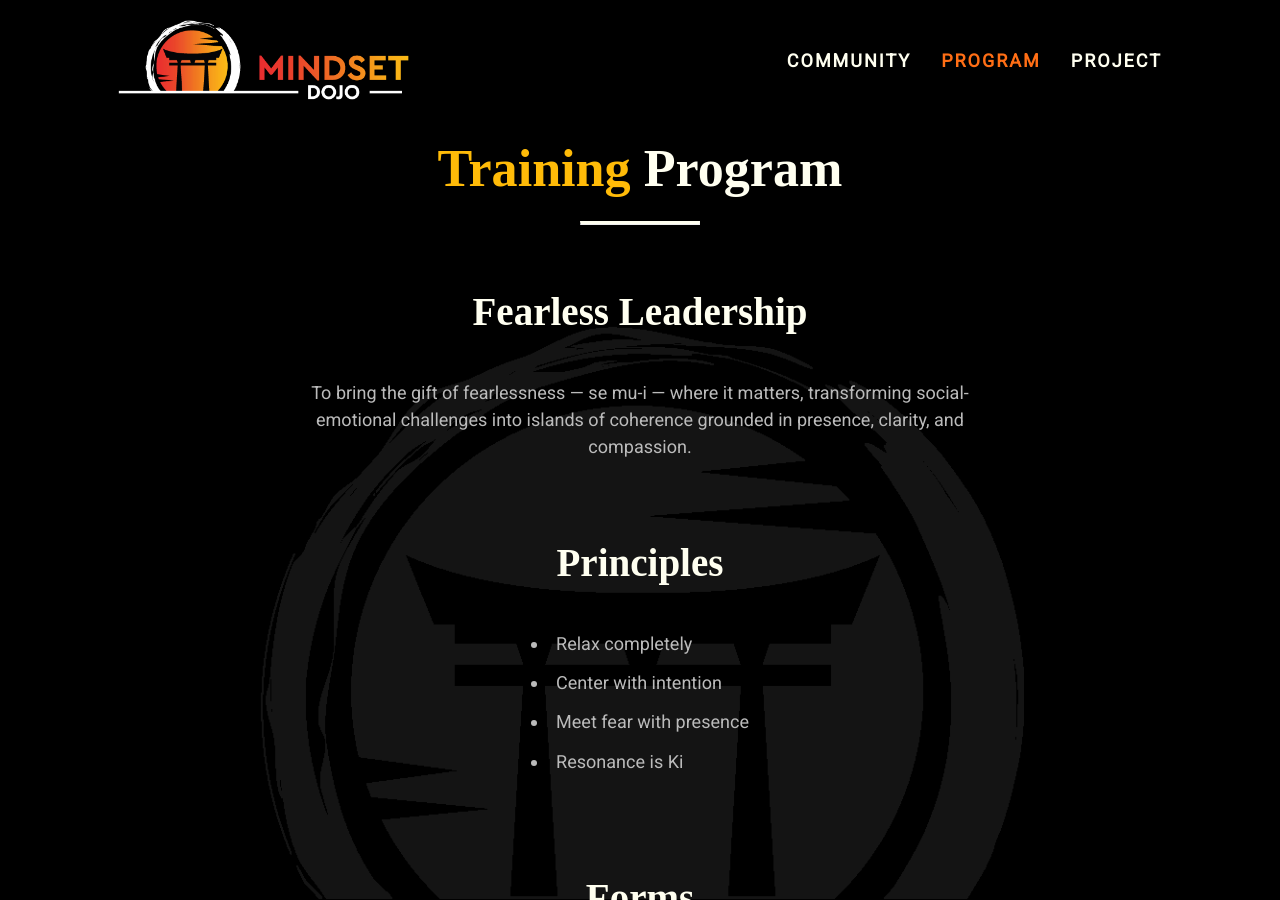
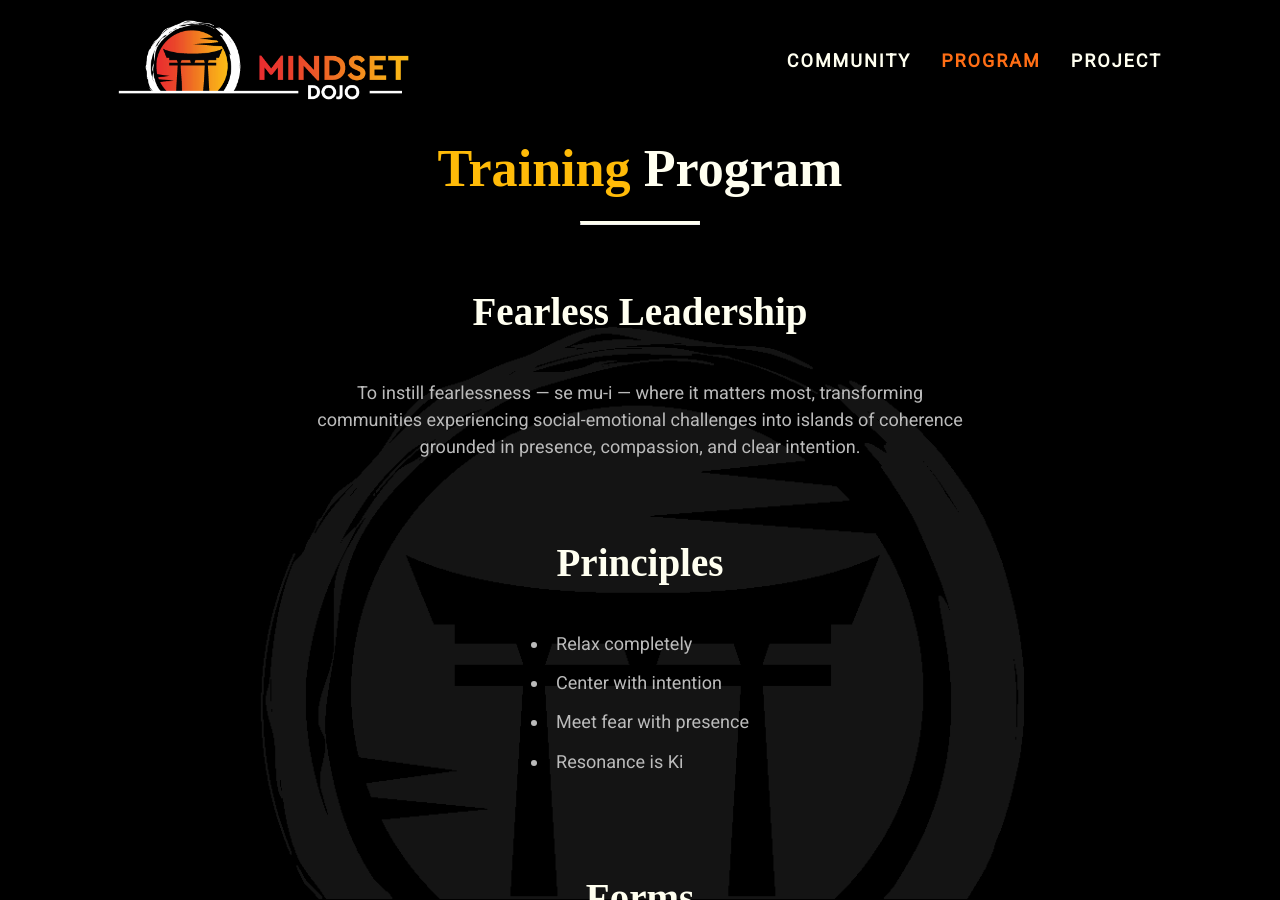
Before and after one commit to mindset-dojo/mindset-dojo.github.io, a Jekyll site: the page built from program.md, in a window 1280 px wide and 900 px high. Built offline with Jekyll 4.4.1, drawn with Linux system fonts in a browser that asks for light colours; some web fonts are replaced.

Commit message:
feat: Clear Up

```diff
--- a/_data/program.yaml
+++ b/_data/program.yaml
@@ -1,9 +1,10 @@
 ---
 rally: Fearless Leadership
 mission: >-
-          To bring the gift of fearlessness — se mu-i — where it matters,
-          transforming social-emotional challenges into islands of coherence
-          grounded in presence, clarity, and compassion.
+          To instill fearlessness — se mu-i — where it matters most,
+          transforming communities experiencing social-emotional challenges
+          into islands of coherence
+          grounded in presence, compassion, and clear intention.
 principles:
   - label: Relax completely
   - label: Center with intention
```
